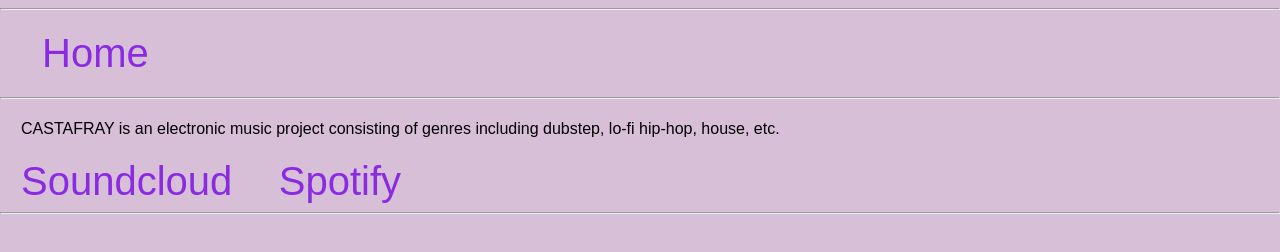
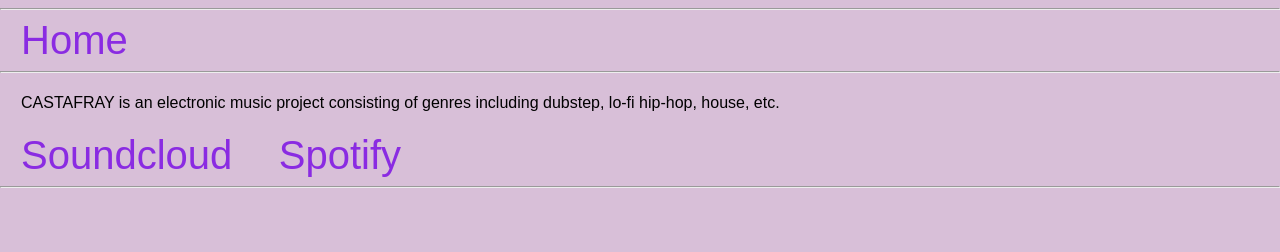
Before and after one commit to TheCoberto/TheCoberto-Portfolio, a plain HTML site: page music.html in a window 1280 px wide. Drawn offline with Linux system fonts and the light colour scheme.

Commit message:
links don't need to be inside a p element

```diff
--- a/music.html
+++ b/music.html
@@ -11,7 +11,7 @@
     <body style="background-color: thistle">
         <nav>
         <hr />
-            <p><a href="index.html">Home</a></p>
+            <a href="index.html">Home</a>
         <hr />
             <p>
                 CASTAFRAY is an electronic music project consisting of genres including dubstep, lo-fi hip-hop, house, etc.
```
Also changed, not shown: photography.html (+1 -1 lines), software.html (+1 -1 lines), videos.html (+1 -1 lines).
